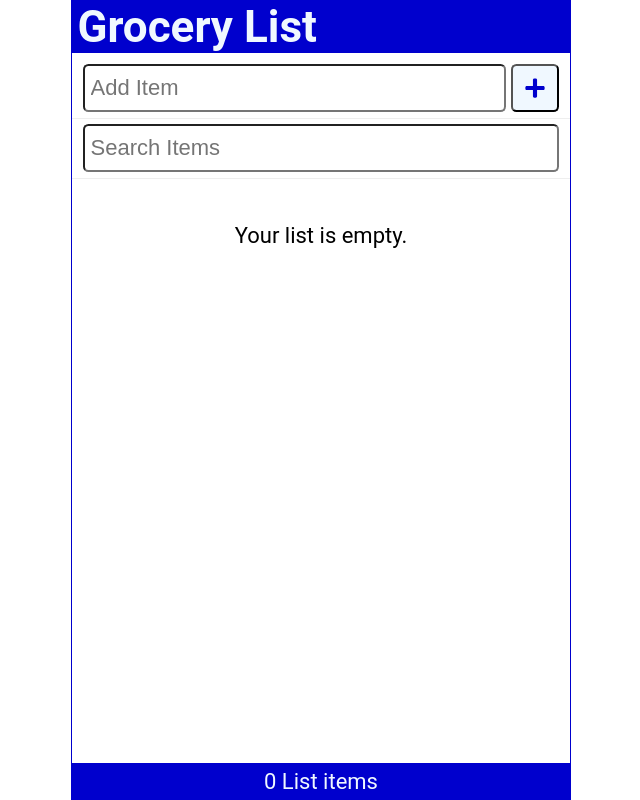
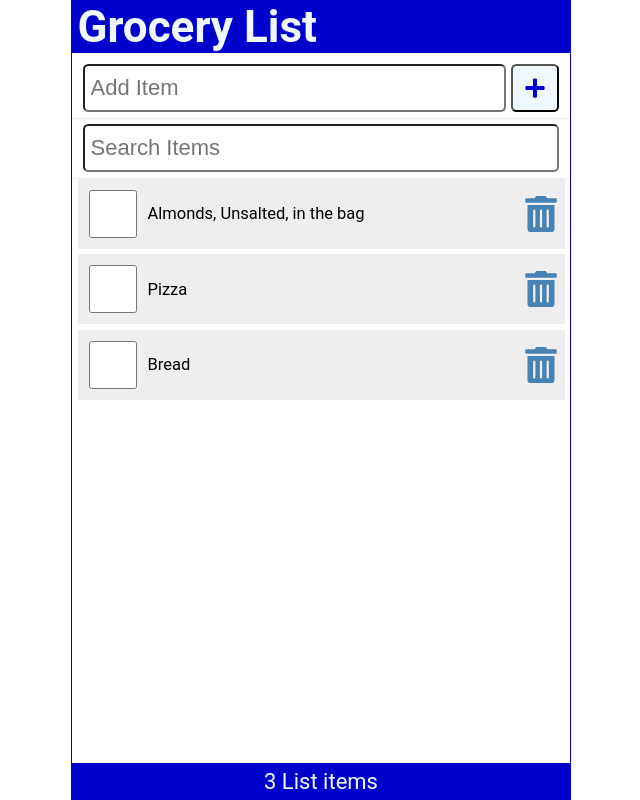
Before and after one commit to sgwired/yt-react, a React (Create React App) app: page / in a window 1280 px wide. Shown: the whole page, without its empty margins (319-959 px from the left). Built offline with nearby package versions, Linux system fonts and the light colour scheme; data requests are answered from the project's data file.

Commit message:
add json-server and make async call

```diff
--- /dev/null
+++ b/data/db.json
@@ -0,0 +1,18 @@
+{
+    "items": [
+        {
+            "id": 1,
+            "checked": false,
+            "item": "Almonds, Unsalted, in the bag"
+        },
+        {
+            "id": 2,
+            "checked": false,
+            "item": "Pizza"
+        },        {
+            "id": 3,
+            "checked": false,
+            "item": "Bread"
+        }
+    ]
+}
--- a/src/App.js
+++ b/src/App.js
@@ -6,15 +6,33 @@
 import SearchItem from "./SearchItem";
 
 function App() {
-  const [items, setItems] = useState(
-    JSON.parse(localStorage.getItem("shoppinglist")) || []
-  );
+  const API_URL = "http://localhost:3500/items";
+
+  const [items, setItems] = useState([]);
   const [newItem, setNewItem] = useState("");
   const [search, setSearch] = useState("");
+  const [fetchError, setFetchError] = useState(null);
+  const [isLoading, setIsLoading] = useState(true);
 
   useEffect(() => {
-    localStorage.setItem("shoppinglist", JSON.stringify(items));
-  }, [items]);
+    const fetchItems = async () => {
+      try {
+        const response = await fetch(API_URL);
+        if (!response.ok) throw Error("Did not receive expected data");
+        const listItems = await response.json();
+        setItems(listItems);
+        setFetchError(null);
+      } catch (error) {
+        setFetchError(error.message);
+      } finally {
+        setIsLoading(false);
+      }
+    };
+    setTimeout(() => {
+      (async () => await fetchItems())();
+    }, 2000)
+
+  }, []);
 
   const addItem = (item) => {
     const id = items.length ? items[items.length - 1].id + 1 : 1;
@@ -22,6 +40,7 @@
     const listItems = [...items, myNewItem];
     setItems(listItems);
   };
+
   const handleCheck = (id) => {
     const listItems = items.map((item) =>
       item.id === id ? { ...item, checked: !item.checked } : item
@@ -52,14 +71,18 @@
 
       <SearchItem search={search} setSearch={setSearch} />
 
-      <Content
+      <main>
+        {isLoading && <p>Loading Items...</p>}
+        {fetchError && <p style={{"color": "red"}}>{`Error: ${fetchError}`}</p>}
+        {!fetchError && !isLoading &&<Content
           items={items.filter((item) =>
             item.item.toLowerCase().includes(search.toLowerCase())
           )}
           setItems={setItems}
           handleCheck={handleCheck}
           handleDelete={handleDelete}
-      />
+        />}
+      </main>
       <Footer length={items.length} />
     </div>
   );
--- a/src/Content.js
+++ b/src/Content.js
@@ -4,7 +4,7 @@
 
 const Content = ({ items, handleCheck, handleDelete}) => {
 
-  return <main>
+  return <>
      {items.length ? (
           <ItemList
             items={items}
@@ -13,7 +13,7 @@
      ) : (
          <p style={{ marginTop: '2rem' }}>Your list is empty.</p>
      )}
-  </main>;
+  </>;
 };
 
 export default Content;
```
Lines whose indentation alone changed are shown as unchanged.
